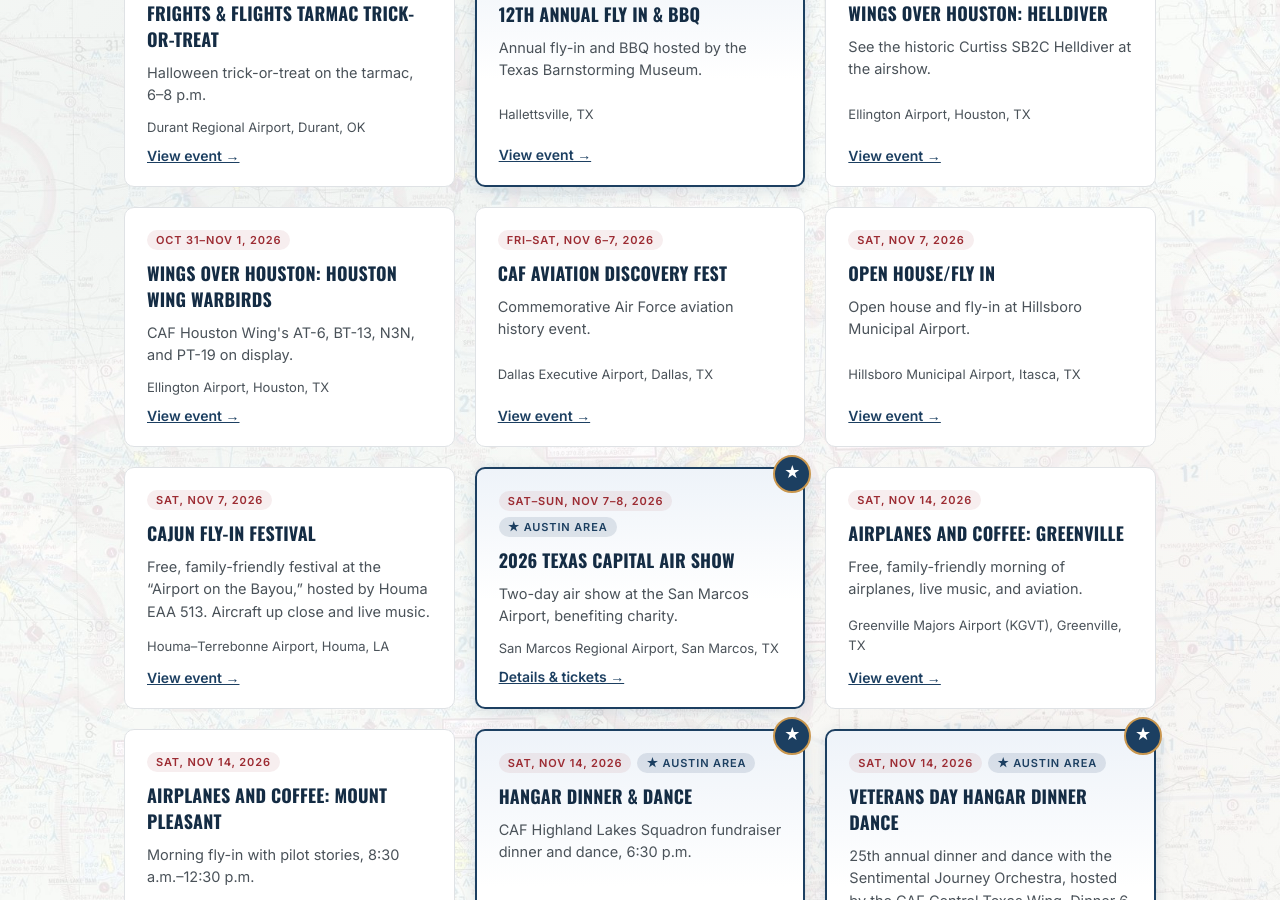
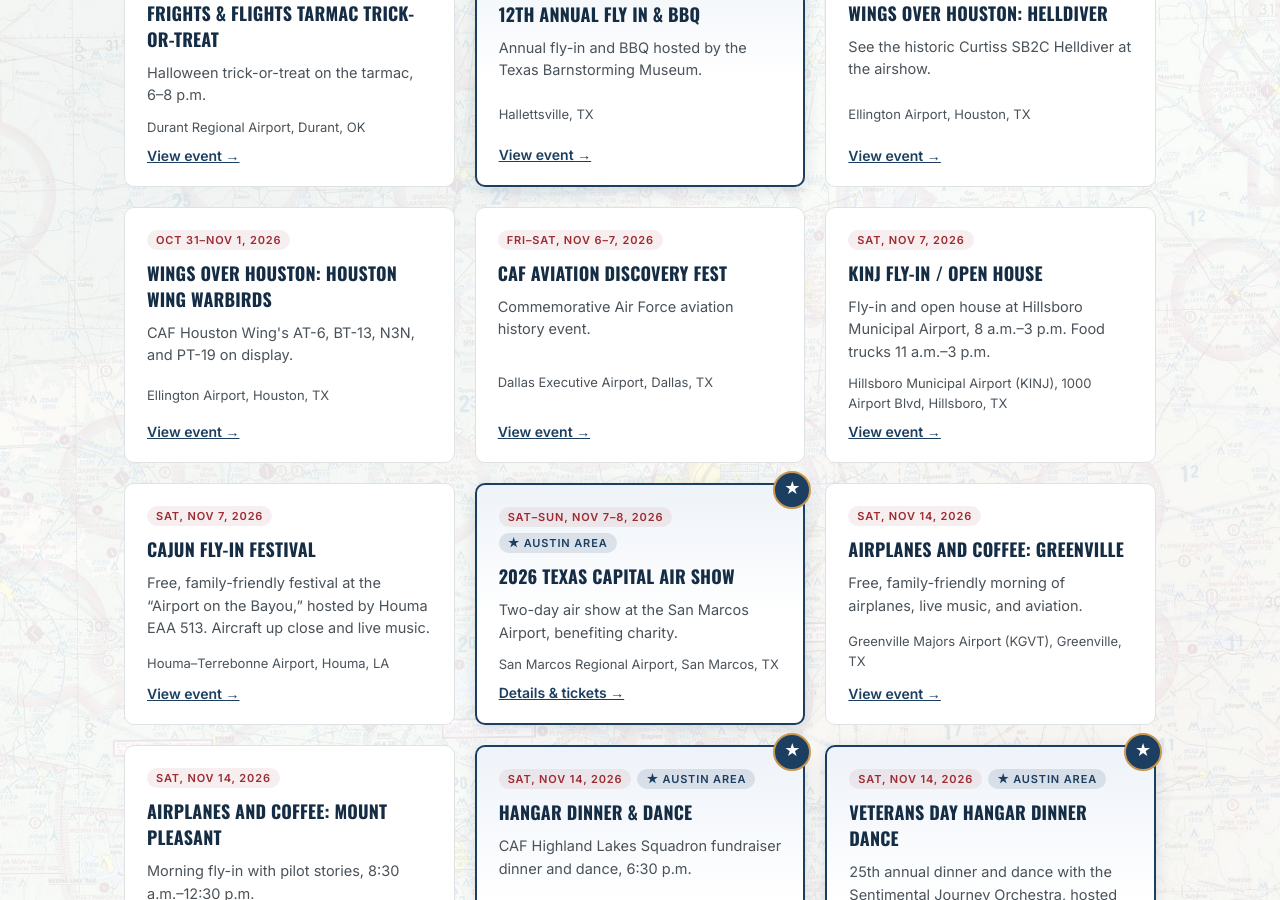
Before and after one commit to aboyden/austinpilots, a Jekyll site: the page built from index.html, in a window 1280 px wide and 900 px high, scrolled down 1222 px. Built offline with Jekyll 4.4.1, drawn with Linux system fonts in a browser that asks for light colours.

Commit message:
Update Hillsboro KINJ Fly-In card with hours and food trucks
Co-Authored-By: Claude Sonnet 5.5 <noreply@anthropic.com>

```diff
--- a/index.html
+++ b/index.html
@@ -217,9 +217,9 @@ description: Austin Pilots — fly-outs, hangar talk, and monthly meetups for th
       </div>
       <div class="card" data-date="2026-11-07">
         <span class="tag">Sat, Nov 7, 2026</span>
-        <h3>Open House/Fly In</h3>
-        <p>Open house and fly-in at Hillsboro Municipal Airport.</p>
-        <p style="font-size: 13px; color: var(--ink-soft);">Hillsboro Municipal Airport, Itasca, TX</p>
+        <h3>KINJ Fly-In / Open House</h3>
+        <p>Fly-in and open house at Hillsboro Municipal Airport, 8 a.m.&ndash;3 p.m. Food trucks 11 a.m.&ndash;3 p.m.</p>
+        <p style="font-size: 13px; color: var(--ink-soft);">Hillsboro Municipal Airport (KINJ), 1000 Airport Blvd, Hillsboro, TX</p>
         <a class="card-link" href="https://www.facebook.com/events/1000-airport-blvd-hillsboro-tx/open-housefly-in/1178648901101910/" target="_blank" rel="noopener">View event &rarr;</a>
       </div>
       <div class="card" data-date="2026-11-07">
```
